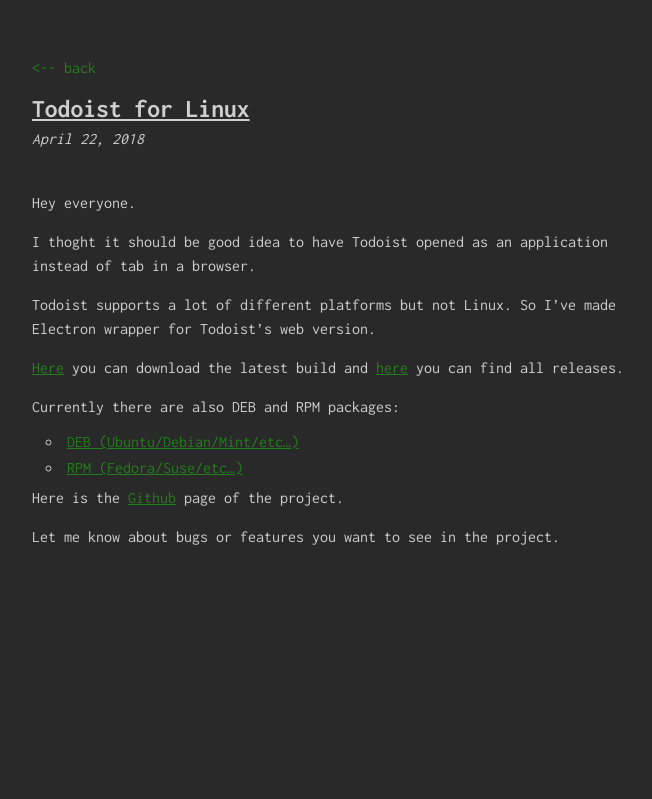
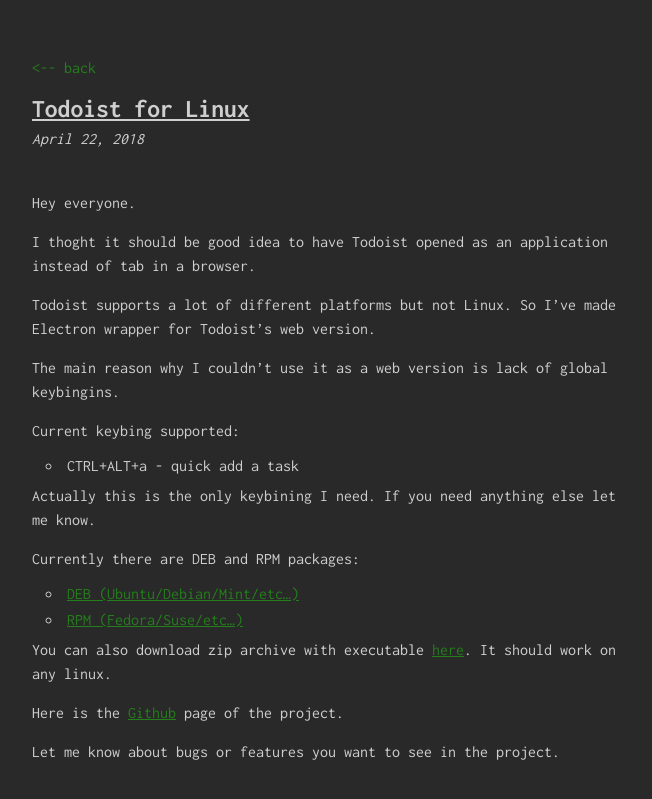
Before and after one commit to krydos/blog, a Jekyll site: the page built from _posts/2018-04-22-todoist-linux.md, in a window 1280 px wide. Shown: the top 799 px of the page, without its empty margins (308-960 px from the left). Built offline with Jekyll 4.4.1, drawn with Linux system fonts in a browser that asks for light colours; comment, search, counter and statistics services are not loaded.

Commit message:
update todoist post

```diff
--- a/_posts/2018-04-22-todoist-linux.md
+++ b/_posts/2018-04-22-todoist-linux.md
@@ -12,13 +12,21 @@
 Todoist supports a lot of different platforms but not Linux.
 So I've made Electron wrapper for Todoist's web version.
 
-[Here](https://dl.dropboxusercontent.com/s/jzi5g7narop1e83/todoist-linux.zip?dl=0) you can download the latest build and [here](https://github.com/KryDos/todoist-linux/releases) you can find all releases.
+The main reason why I couldn't use it as a web version is lack of global keybingins.
 
-Currently there are also DEB and RPM packages:
+Current keybing supported:
+
+* CTRL+ALT+a - quick add a task
+
+Actually this is the only keybining I need. If you need anything else let me know.
+
+Currently there are DEB and RPM packages:
 
 * [DEB (Ubuntu/Debian/Mint/etc...)](https://www.dropbox.com/s/ldv7uf5dxmerqx8/Todoist.deb?dl=0)
 * [RPM (Fedora/Suse/etc...)](https://www.dropbox.com/s/q8m6rxp26bjmfnh/Todoist.rpm?dl=0)
 
+You can also download zip archive with executable [here](https://dl.dropboxusercontent.com/s/jzi5g7narop1e83/todoist-linux.zip?dl=0). It should work on any linux.
+
 Here is the [Github](https://github.com/KryDos/todoist-linux) page of the project.
 
 Let me know about bugs or features you want to see in the project.
```
